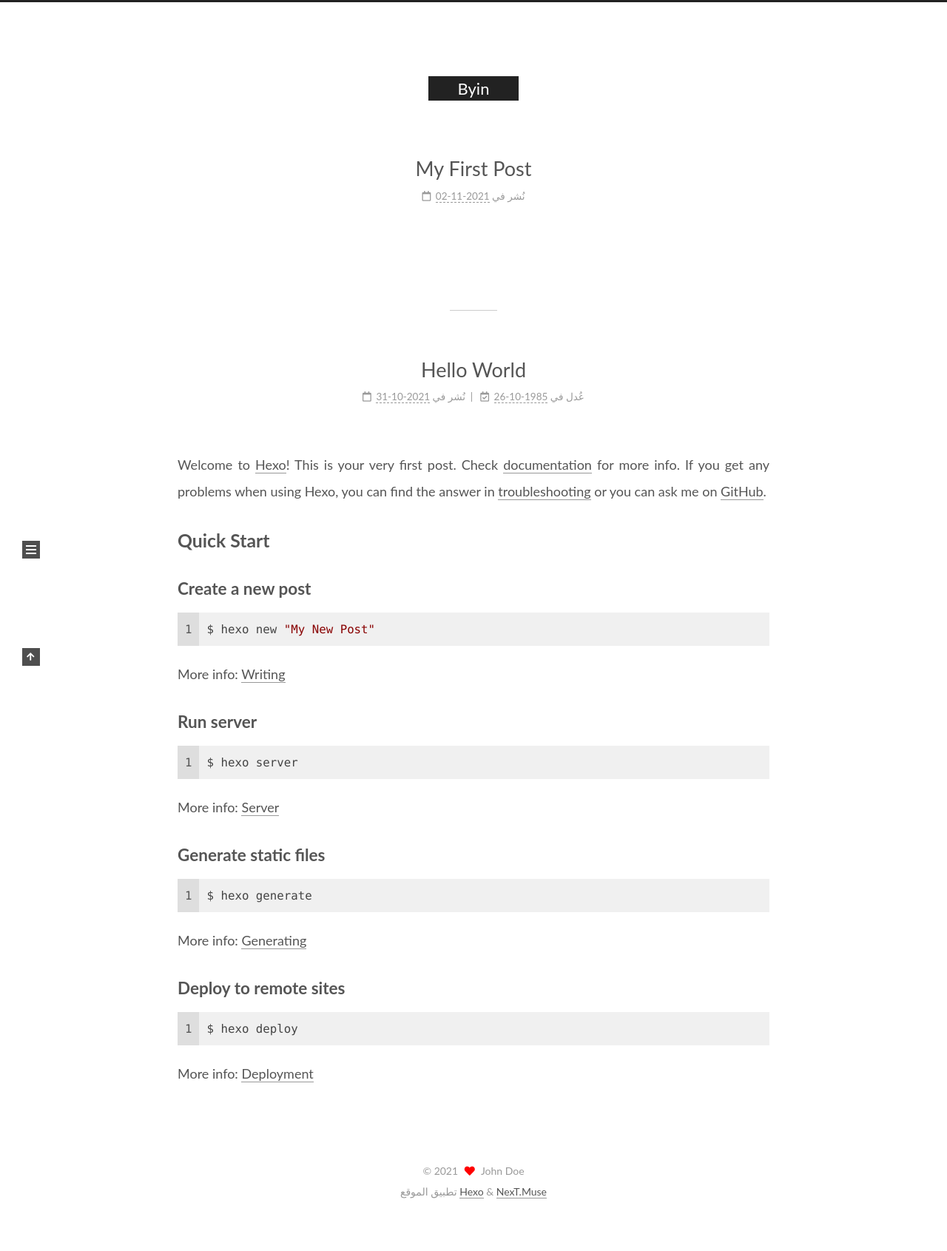
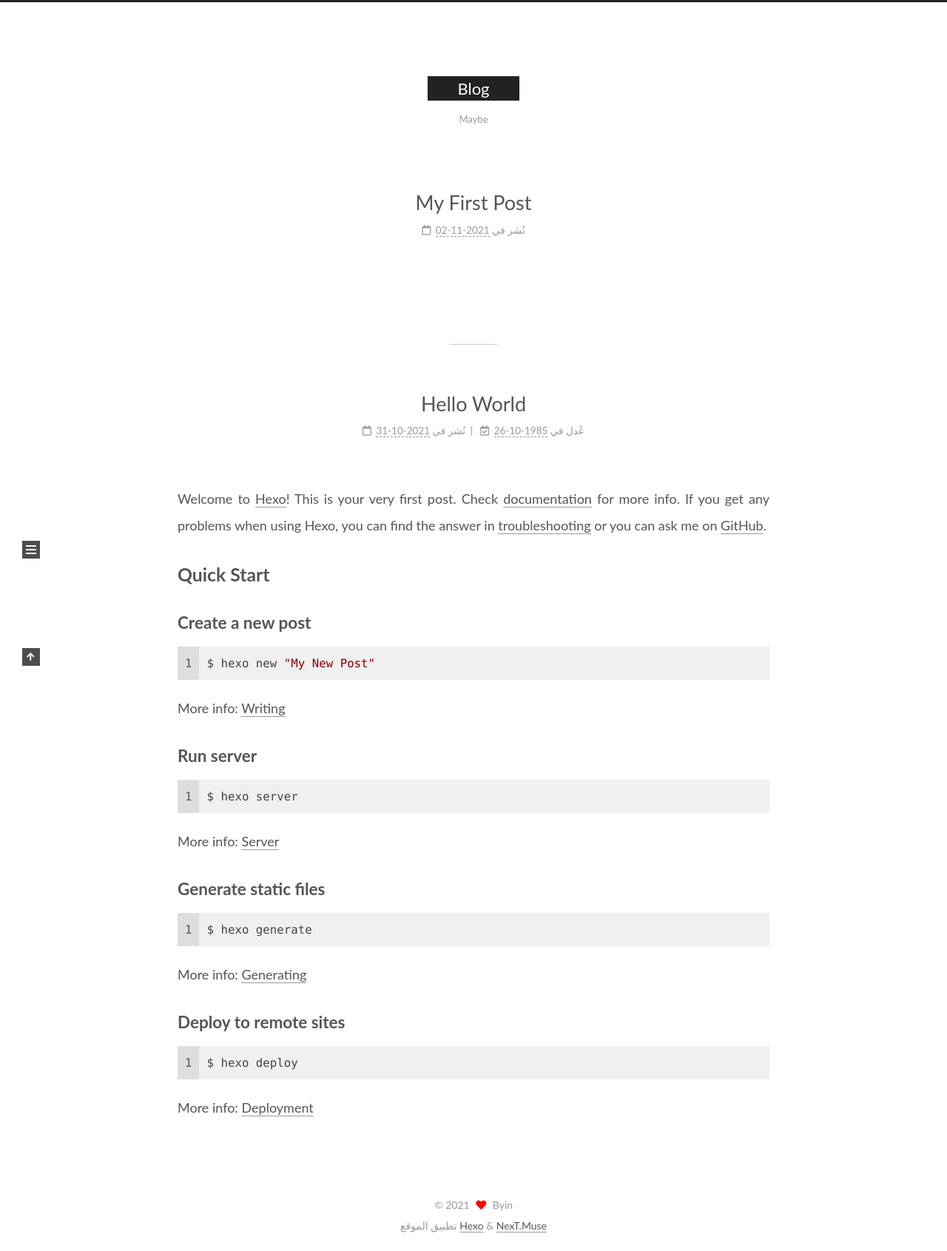
Before and after one commit to byinzz/byinzz.github.io, a plain HTML site: page index.html in a window 1280 px wide. Shown: the whole page at 74% size. Before the commit the page ends 1645 px from the top, so only its background shows below. Drawn offline with nearby package versions, Linux system fonts and the light colour scheme.

Commit message:
Site updated: 2021-11-02 16:25:06

```diff
--- a/css/main.css
+++ b/css/main.css
@@ -2611,7 +2611,7 @@ ul.breadcrumb li:last-child {
   vertical-align: middle;
 }
 .links-of-author a::before {
-  background: #a6ee9a;
+  background: #ffd0cf;
   display: inline-block;
   margin-right: 3px;
   transform: translateY(-2px);
--- a/index.html
+++ b/index.html
@@ -21,11 +21,11 @@
 
 <script class="next-config" data-name="main" type="application/json">{"hostname":"example.com","root":"/","images":"/images","scheme":"Muse","darkmode":false,"version":"8.8.0","exturl":false,"sidebar":{"position":"left","display":"post","padding":18,"offset":12},"copycode":false,"bookmark":{"enable":false,"color":"#222","save":"auto"},"mediumzoom":false,"lazyload":false,"pangu":false,"comments":{"style":"tabs","active":null,"storage":true,"lazyload":false,"nav":null},"stickytabs":false,"motion":{"enable":true,"async":false,"transition":{"post_block":"fadeIn","post_header":"fadeInDown","post_body":"fadeInDown","coll_header":"fadeInLeft","sidebar":"fadeInUp"}},"prism":false,"i18n":{"placeholder":"بحث...","empty":"We didn't find any results for the search: ${query}","hits_time":"${hits} results found in ${time} ms","hits":"${hits} results found"}}</script><script src="/js/config.js"></script>
 <meta property="og:type" content="website">
-<meta property="og:title" content="Byin">
+<meta property="og:title" content="Blog">
 <meta property="og:url" content="http://example.com/index.html">
-<meta property="og:site_name" content="Byin">
+<meta property="og:site_name" content="Blog">
 <meta property="og:locale">
-<meta property="article:author" content="John Doe">
+<meta property="article:author" content="Byin">
 <meta name="twitter:card" content="summary">
 
 
@@ -36,7 +36,7 @@
 <script class="next-config" data-name="page" type="application/json">{"sidebar":"","isHome":true,"isPost":false,"lang":"zh/CN","comments":"","permalink":"","path":"index.html","title":""}</script>
 
 <script class="next-config" data-name="calendar" type="application/json">""</script>
-<title>Byin</title>
+<title>Blog</title>
 
 
 
@@ -62,9 +62,10 @@
 
     <a href="/" class="brand" rel="start">
       <i class="logo-line"></i>
-      <h1 class="site-title">Byin</h1>
+      <h1 class="site-title">Blog</h1>
       <i class="logo-line"></i>
     </a>
+      <p class="site-subtitle" itemprop="description">Maybe</p>
   </div>
 
   <div class="site-nav-right">
@@ -108,7 +109,7 @@
 
         <div class="site-overview-wrap sidebar-panel">
           <div class="site-author site-overview-item animated" itemprop="author" itemscope itemtype="http://schema.org/Person">
-  <p class="site-author-name" itemprop="name">John Doe</p>
+  <p class="site-author-name" itemprop="name">Byin</p>
   <div class="site-description" itemprop="description"></div>
 </div>
 <div class="site-state-wrap site-overview-item animated">
@@ -158,12 +159,12 @@
 
     <span hidden itemprop="author" itemscope itemtype="http://schema.org/Person">
       <meta itemprop="image" content="/images/avatar.gif">
-      <meta itemprop="name" content="John Doe">
+      <meta itemprop="name" content="Byin">
       <meta itemprop="description" content="">
     </span>
 
     <span hidden itemprop="publisher" itemscope itemtype="http://schema.org/Organization">
-      <meta itemprop="name" content="Byin">
+      <meta itemprop="name" content="Blog">
     </span>
       <header class="post-header">
         <h2 class="post-title" itemprop="name headline">
@@ -221,12 +222,12 @@
 
     <span hidden itemprop="author" itemscope itemtype="http://schema.org/Person">
       <meta itemprop="image" content="/images/avatar.gif">
-      <meta itemprop="name" content="John Doe">
+      <meta itemprop="name" content="Byin">
       <meta itemprop="description" content="">
     </span>
 
     <span hidden itemprop="publisher" itemscope itemtype="http://schema.org/Organization">
-      <meta itemprop="name" content="Byin">
+      <meta itemprop="name" content="Blog">
     </span>
       <header class="post-header">
         <h2 class="post-title" itemprop="name headline">
@@ -306,7 +307,7 @@
   <span class="with-love">
     <i class="fa fa-heart"></i>
   </span>
-  <span class="author" itemprop="copyrightHolder">John Doe</span>
+  <span class="author" itemprop="copyrightHolder">Byin</span>
 </div>
   <div class="powered-by">تطبيق الموقع <a href="https://hexo.io/" rel="noopener" target="_blank">Hexo</a> & <a href="https://theme-next.js.org/muse/" rel="noopener" target="_blank">NexT.Muse</a>
   </div>
```
Also changed, not shown: 2021/10/31/hello-world/index.html (+9 -8 lines), 2021/11/02/My-First-Post/index.html (+9 -8 lines), archives/2021/10/index.html (+8 -7 lines), archives/2021/11/index.html (+8 -7 lines), archives/2021/index.html (+8 -7 lines), archives/index.html (+8 -7 lines).
